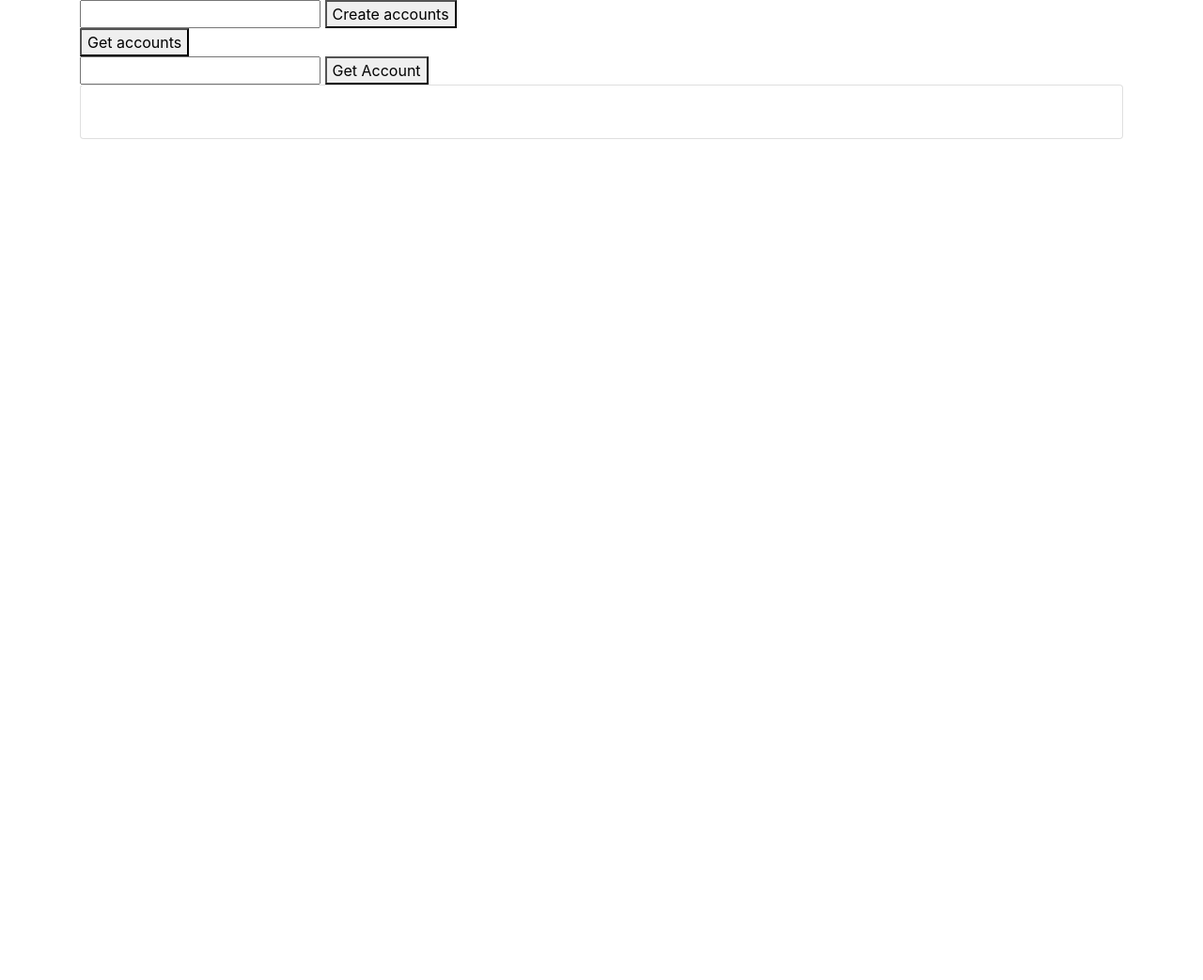
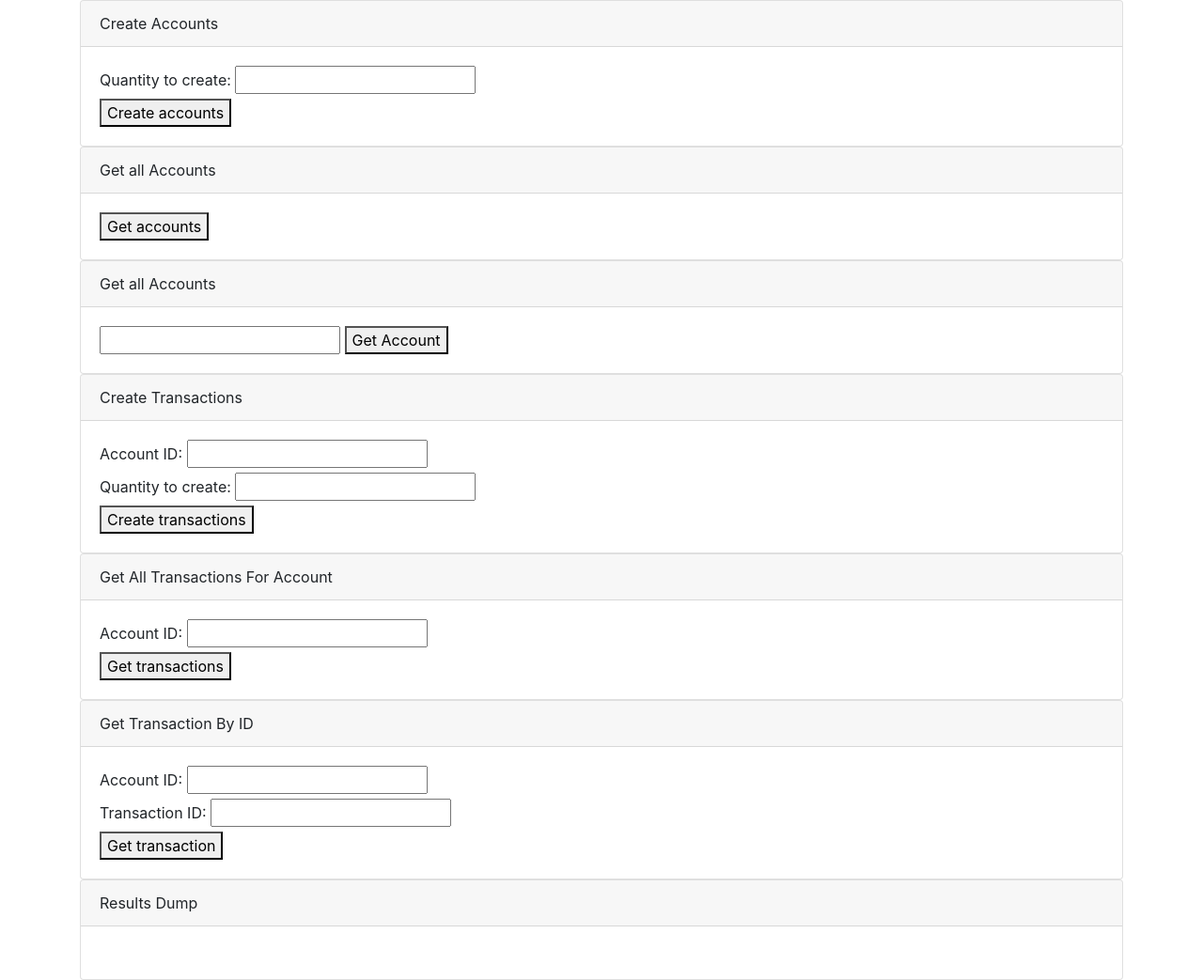
Before and after one commit to AdamAllsebrook/vapours-please, a Django app: page /debug/ in a window 1280 px wide. Shown: the whole page at 94% size. Before the commit the page ends 148 px from the top, so only its background shows below. Run offline with Django 3.2, Linux system fonts and the light colour scheme; some libraries are stand-ins or nearby versions.

Commit message:
Making and retrieving transactions

```diff
--- a/vapour/constants.py
+++ b/vapour/constants.py
@@ -1,3 +1,4 @@
 REQUEST_BASE_URL = "https://sandbox.capitalone.co.uk/developer-services-platform-pr/api/data/"
 CREATE_ACCOUNTS_URL = REQUEST_BASE_URL + "accounts/create"
 GET_ACCOUNTS_URL = REQUEST_BASE_URL + 'accounts'
+BASE_TRANSACTIONS_URL = REQUEST_BASE_URL + 'transactions/accounts/'
--- a/vapour/templates/vapour/debug.html
+++ b/vapour/templates/vapour/debug.html
@@ -4,25 +4,90 @@
     <link rel="stylesheet" type="text/css" href="{% static 'css/bootstrap.min.css' %}">
 {% endblock %}
 {% block content %}
-    <form method="post" action="{% url 'create_accounts' %}" id="debug-make-form" data-submit-url="{% url 'create_accounts' %}">
+    <div class="card">
+        <div class="card-header">Create Accounts</div>
+        <div class="card-body">
+            <form class="debug-form" method="post" action="{% url 'create_accounts' %}" id="debug-make-form" data-submit-url="{% url 'create_accounts' %}">
                 {% csrf_token %}
+                <label for="quantity">Quantity to create:</label>
                 <input type="number" id="quantity" name="quantity">
+                <br>
                 <button type="submit">Create accounts</button>
             </form>
+        </div>
+    </div>
 
-    <form method="post" action="{% url 'get_all_accounts' %}" id="debug-get-all-form" data-submit-url="{% url 'get_all_accounts' %}">
+    <div class="card">
+        <div class="card-header">Get all Accounts</div>
+        <div class="card-body">
+            <form class="debug-form" method="post" action="{% url 'get_all_accounts' %}" id="debug-get-all-form" data-submit-url="{% url 'get_all_accounts' %}">
                 {% csrf_token %}
                 <button type="submit">Get accounts</button>
             </form>
+        </div>
+    </div>
 
-    <form method="post" action="{% url 'get_account_by_id' %}" id="debug-get-id-form" data-submit-url="{% url 'get_account_by_id' %}">
+    <div class="card">
+        <div class="card-header">Get all Accounts</div>
+        <div class="card-body">
+            <form class="debug-form" method="post" action="{% url 'get_account_by_id' %}" id="debug-get-id-form" data-submit-url="{% url 'get_account_by_id' %}">
                 {% csrf_token %}
                 <input type="number" id="account_id" name="account_id">
                 <button type="submit">Get Account</button>
             </form>
+        </div>
+    </div>
 
-    <div class="card card-body">
+    <div class="card">
+        <div class="card-header">Create Transactions</div>
+        <div class="card-body">
+            <form class="debug-form" method="post" action="{% url 'create_transactions' %}" id="debug-trans-make-form" data-submit-url="{% url 'create_transactions' %}">
+                {% csrf_token %}
+                <label for="account_id">Account ID:</label>
+                <input type="number" id="account_id" name="account_id">
+                <br>
+                <label for="quantity">Quantity to create:</label>
+                <input type="number" id="quantity" name="quantity">
+                <br>
+                <button type="submit">Create transactions</button>
+            </form>
+        </div>
+    </div>
+
+    <div class="card">
+        <div class="card-header">Get All Transactions For Account</div>
+        <div class="card-body">
+            <form class="debug-form" method="post" action="{% url 'get_all_transactions' %}" data-submit-url="{% url 'get_all_transactions' %}">
+                {% csrf_token %}
+                <label for="account_id">Account ID:</label>
+                <input type="number" id="account_id" name="account_id">
+                <br>
+                <button type="submit">Get transactions</button>
+            </form>
+        </div>
+    </div>
+
+    <div class="card">
+        <div class="card-header">Get Transaction By ID</div>
+        <div class="card-body">
+            <form class="debug-form" method="post" action="{% url 'get_transactions_by_id' %}" data-submit-url="{% url 'get_transactions_by_id' %}">
+                {% csrf_token %}
+                <label for="account_id">Account ID:</label>
+                <input type="number" id="account_id" name="account_id">
+                <br>
+                <label for="transaction_id">Transaction ID:</label>
+                <input id="transaction_id" name="transaction_id">
+                <br>
+                <button type="submit">Get transaction</button>
+            </form>
+        </div>
+    </div>
+
+    <div class="card">
+        <div class="card-header">Results Dump</div>
+        <div class="card-body">
             <p id="results-dump"></p>
+        </div>
     </div>
 
 {% endblock %}
--- a/vapour/urls.py
+++ b/vapour/urls.py
@@ -7,5 +7,8 @@ urlpatterns = [
     path('debug/', views.debug, name='debug'),
     path('create_account/', views.create_accounts, name='create_accounts'),
     path('get_accounts/', views.get_all_accounts, name='get_all_accounts'),
-    path('get_account_by_id/', views.get_account_by_id, name='get_account_by_id')
+    path('get_account_by_id/', views.get_account_by_id, name='get_account_by_id'),
+    path('create_transactions/', views.create_transactions, name='create_transactions'),
+    path('get_transactions/', views.get_all_transactions, name='get_all_transactions'),
+    path('get_transaction_by_id/', views.get_transaction_by_id, name='get_transactions_by_id')
 ]
--- a/vapour/views.py
+++ b/vapour/views.py
@@ -20,6 +20,7 @@ def debug(request):
 
 # Creates a given number of accounts, based on the quantity given in the POST params
 def create_accounts(request):
+    # Check request is ajax and a post request
     if not (request.is_ajax() and request.method == "POST"):
         raise Http404
     try:
@@ -28,6 +29,7 @@ def create_accounts(request):
         # Return bad request if the quantity is not an integer
         return JsonResponse({"Error": "Quantity must be an integer"}, status=400)
 
+    # Check quantity is within the range the API accepts
     if quantity in range(1, 26):
         headers = {'Authorization': 'Bearer ' + os.environ['CAP_ONE_KEY'], "Content-Type": "application/json",
                    "version": "1.0"}
@@ -41,6 +43,7 @@ def create_accounts(request):
 
 # Gets all accounts associated with our API key
 def get_all_accounts(request):
+    # Check request is ajax and a post request
     if not (request.is_ajax() and request.method == "POST"):
         raise Http404
     headers = {'Authorization': 'Bearer ' + os.environ['CAP_ONE_KEY'], "version": "1.0"}
@@ -51,10 +54,9 @@ def get_all_accounts(request):
 
 # Gets the account with the given account id
 def get_account_by_id(request):
-    # Check
+    # Check request is ajax and a post request
     if not (request.is_ajax() and request.method == "POST"):
         raise Http404
-    print(request.POST)
     try:
         # Check account id is an int
         int(request.POST['account_id'])
@@ -64,6 +66,70 @@ def get_account_by_id(request):
         return JsonResponse({"Error": "Account ID must be an integer"}, status=400)
 
     headers = {'Authorization': 'Bearer ' + os.environ['CAP_ONE_KEY'], "version": "1.0"}
-    print(constants.GET_ACCOUNTS_URL + "/" + str(account_id))
     r = requests.get(constants.GET_ACCOUNTS_URL + "/" + str(account_id), headers=headers)
     return JsonResponse({'data': r.text}, status=200)
+
+
+# Creates between 1 and 25 transactions for a given user, specified by their account id
+def create_transactions(request):
+    # Check request is ajax and a post request
+    if not (request.is_ajax() and request.method == "POST"):
+        raise Http404
+    # Check quantity and account id are both integers
+    try:
+        quantity = int(request.POST['quantity'])
+        # Don't store the int version of account id, as int casting removes any 0s at the front, causing 404 on lookup
+        int(request.POST['account_id'])
+        account_id = request.POST['account_id']
+    except ValueError:
+        return JsonResponse({'error': "Account Id and quantity must be integers"}, status=400)
+
+    # Check quantity is within limit allowed by API
+    if quantity in range(1, 26):
+        headers = {'Authorization': 'Bearer ' + os.environ['CAP_ONE_KEY'], "Content-Type": "application/json",
+                   "version": "1.0"}
+        payload = {"quantity": quantity}
+        req_url = constants.BASE_TRANSACTIONS_URL + account_id + "/create"
+        r = requests.post(req_url, headers=headers, data=json.dumps(payload))
+        return JsonResponse({'data': r.text}, status=200)
+    else:
+        return JsonResponse({"Error": "Quantity must be within 1-25"}, status=400)
+
+
+# Gets all transactions for a given account
+# Creates between 1 and 25 transactions for a given user, specified by their account id
+def get_all_transactions(request):
+    # Check request is ajax and a post request
+    if not (request.is_ajax() and request.method == "POST"):
+        raise Http404
+    # Check quantity and account id are both integers
+    try:
+        # Don't store the int version of account id, as int casting removes any 0s at the front, causing 404 on lookup
+        int(request.POST['account_id'])
+        account_id = request.POST['account_id']
+    except ValueError:
+        return JsonResponse({'error': "Account Id must be an integer"}, status=400)
+    req_url = constants.BASE_TRANSACTIONS_URL + account_id + "/transactions"
+    headers = {'Authorization': 'Bearer ' + os.environ['CAP_ONE_KEY'], "version": "1.0"}
+    r = requests.get(req_url, headers=headers)
+    return JsonResponse({'data': r.text}, status=200)
+
+
+# Gets a given transaction for a given account
+# Creates between 1 and 25 transactions for a given user, specified by their account id
+def get_transaction_by_id(request):
+    # Check request is ajax and a post request
+    if not (request.is_ajax() and request.method == "POST"):
+        raise Http404
+        # Check quantity and account id are both integers
+    try:
+        # Don't store the int version of account id, as int casting removes any 0s at the front, causing 404 on lookup
+        int(request.POST['account_id'])
+        account_id = request.POST['account_id']
+        transaction_id = request.POST['transaction_id']
+    except ValueError:
+        return JsonResponse({'error': "Account Id must be an integer"}, status=400)
+    req_url = constants.BASE_TRANSACTIONS_URL + account_id + "/transactions/" + transaction_id
+    headers = {'Authorization': 'Bearer ' + os.environ['CAP_ONE_KEY'], "version": "1.0"}
+    r = requests.get(req_url, headers=headers)
+    return JsonResponse({'data': r.text}, status=200)
```
Also changed, not shown: static/js/ajax_calls.js (+1 -29 lines). Lines whose indentation alone changed are shown as unchanged.
